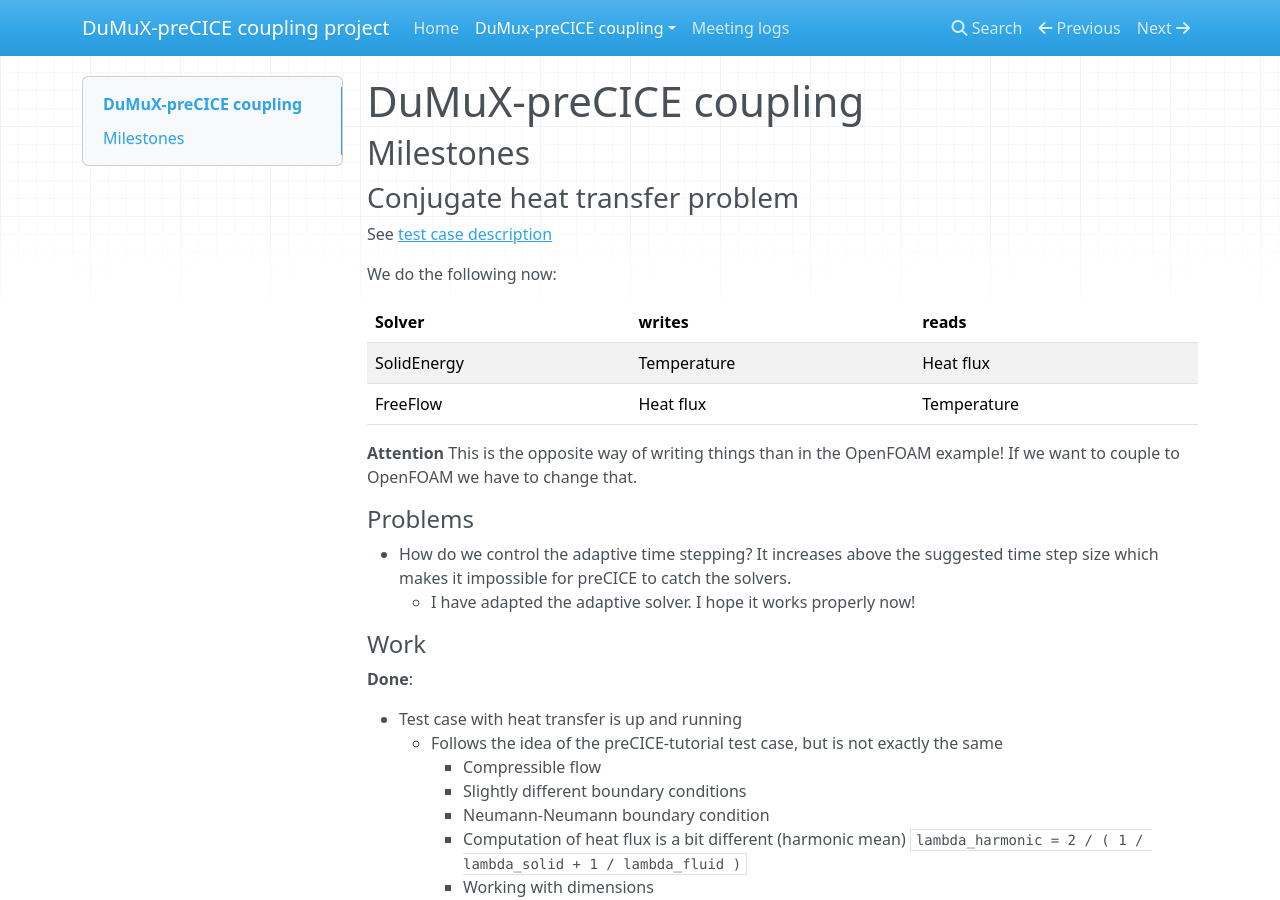
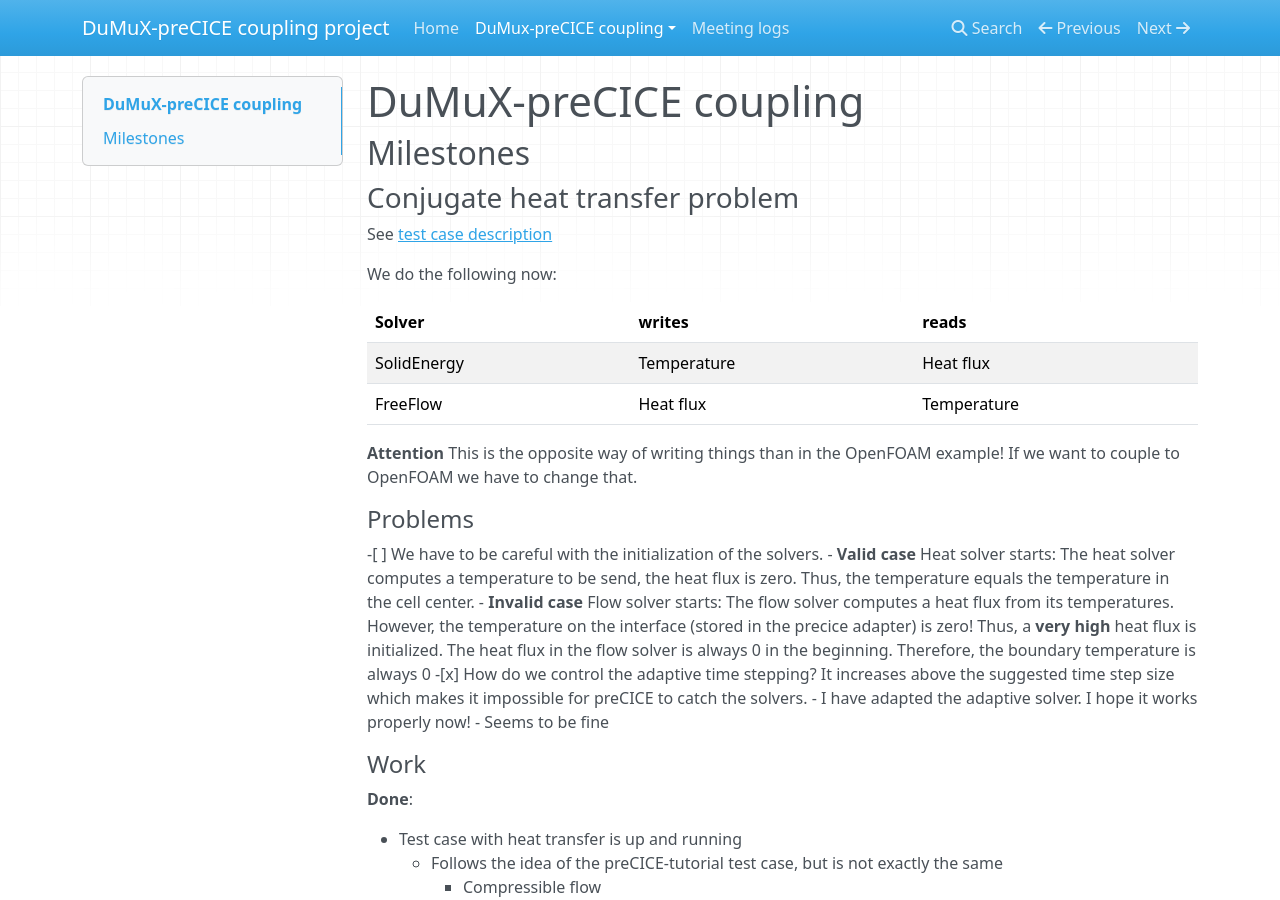
Before and after one commit to precice/dumux-adapter, an MkDocs documentation site: the page built from doc/mkdocs/dumux_precice/docs/dumux_precice_coupling.md, in a window 1280 px wide and 900 px high. Built offline with MkDocs 1.6.1, drawn with Linux system fonts in a browser that asks for light colours; nearby versions of some CDN libraries; old or Windows-style settings are respelled for this version of MkDocs.

Commit message:
updated documentation

```diff
--- a/doc/mkdocs/dumux_precice/docs/dumux_precice_coupling.md
+++ b/doc/mkdocs/dumux_precice/docs/dumux_precice_coupling.md
@@ -19,8 +19,14 @@
 
 #### Problems
 
-- How do we control the adaptive time stepping? It increases above the suggested time step size which makes it impossible for preCICE to catch the solvers.
+-[ ] We have to be careful with the initialization of the solvers.
+    - **Valid case** Heat solver starts: The heat solver computes a temperature to be send, the heat flux is zero. Thus, the temperature equals the temperature in the cell center.
+    - **Invalid case** Flow solver starts: The flow solver computes a heat flux from its temperatures. However, the temperature on the interface (stored in the precice adapter) is zero! Thus, a **very high** heat flux is initialized.
+ The heat flux in the flow solver is always 0 in the beginning. Therefore, the boundary temperature is always 0
+-[x] How do we control the adaptive time stepping? It increases above the suggested time step size which makes it impossible for preCICE to catch the solvers.
     - I have adapted the adaptive solver. I hope it works properly now!
+    - Seems to be fine
+
 
 #### Work
 
```
